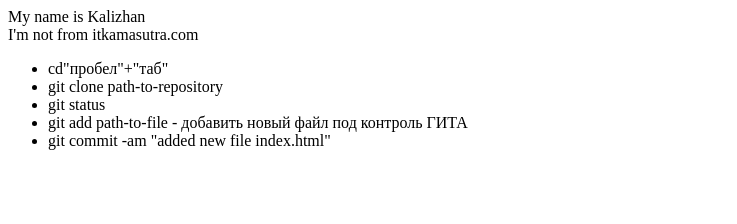
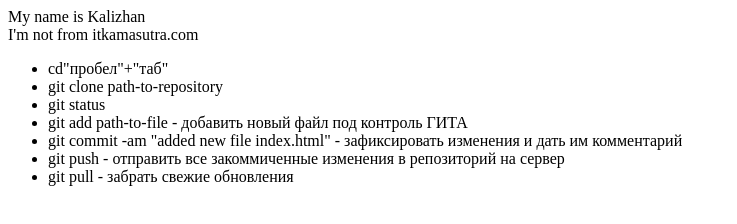
Before and after one commit to o0punisher0o/git-lesson01, a plain HTML site: page index.html in a window 1280 px wide. Shown: the whole page, without its empty margins (0-737 px from the left). Drawn offline with Linux system fonts and the light colour scheme.

Commit message:
added push-pull instructions to index.html

```diff
--- a/index.html
+++ b/index.html
@@ -9,6 +9,8 @@
       <li>git clone path-to-repository</li>
       <li>git status</li>
       <li>git add path-to-file - добавить новый файл под контроль ГИТА</li>
-      <li>git commit -am "added new file index.html" </li>
+      <li>git commit -am "added new file index.html" - зафиксировать изменения и дать им комментарий</li>
+      <li>git push - отправить все закоммиченные изменения в репозиторий на сервер</li>
+      <li>git pull - забрать свежие обновления</li>
    </ul>
 </div>
```
